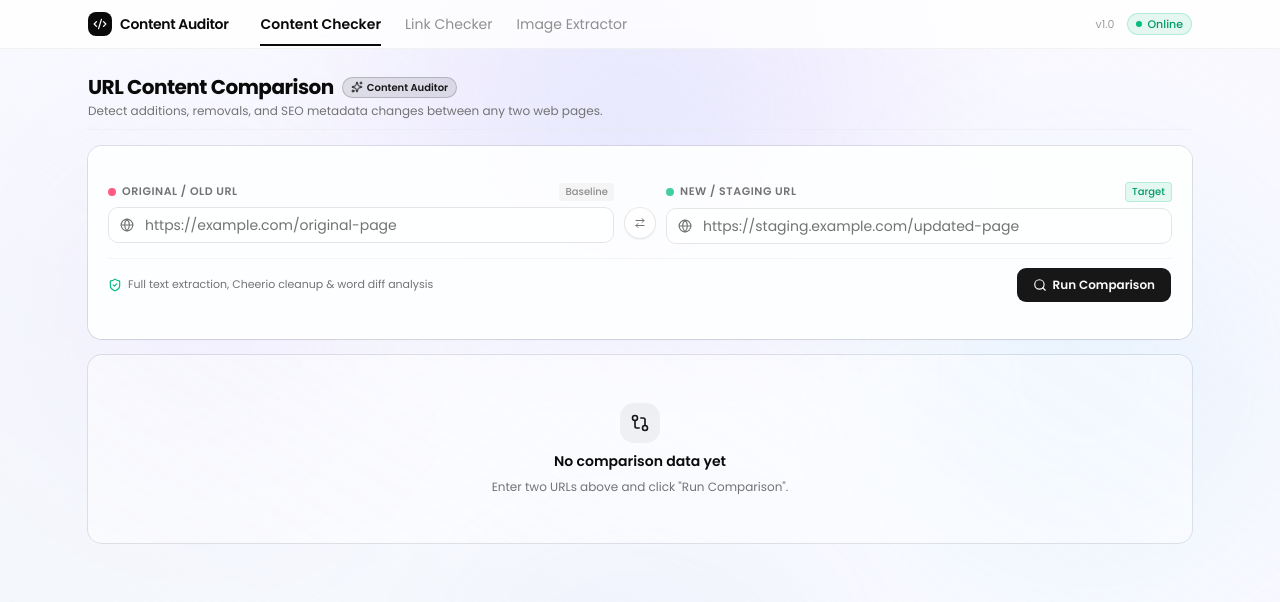
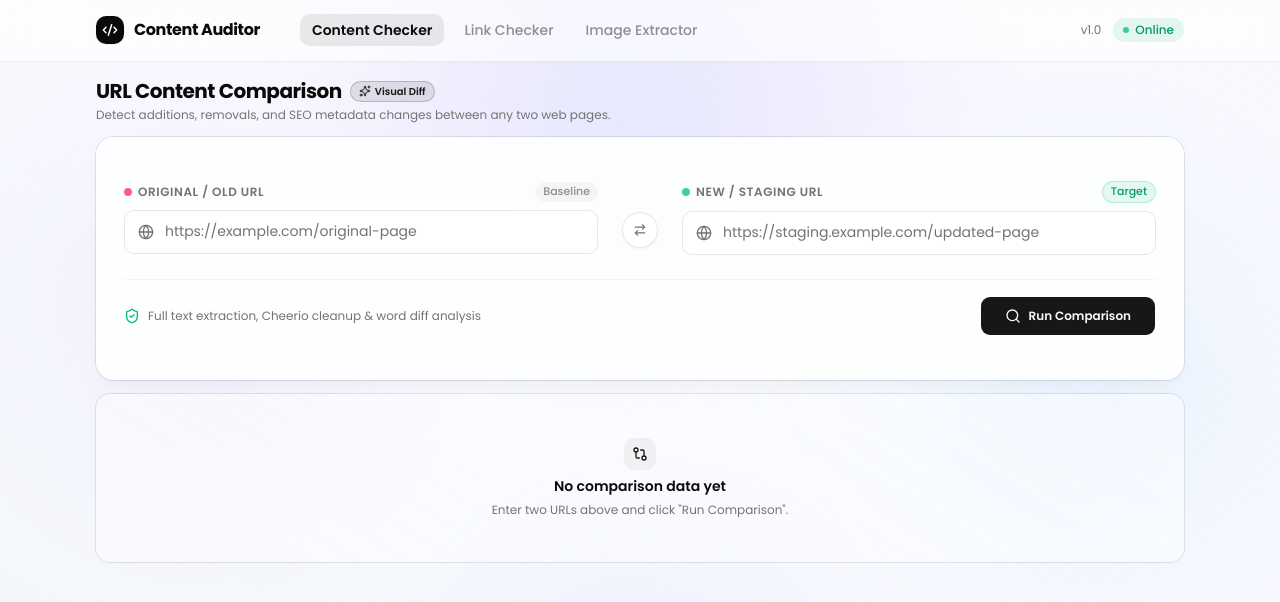
Before and after one commit to KRISH826/content-url-checker, a Next.js app in the folder url-app/: page / in a window 1280 px wide. Shown: the top 602 px of the page. Built offline with nearby package versions, Linux system fonts and the light colour scheme.

Commit message:
feat: add common UI components including Header, InputCard, ComparePage, and DiffResult

```diff
--- a/url-app/components/common/ComparePage.tsx
+++ b/url-app/components/common/ComparePage.tsx
@@ -57,23 +57,21 @@ const ComparePage = () => {
                 <div className="absolute -bottom-24 left-1/2 -translate-x-1/2 w-[700px] h-[400px] rounded-full bg-[radial-gradient(circle,rgba(99,102,241,0.1)_0%,transparent_70%)] blur-3xl" />
             </div>
 
-            <main className="max-w-6xl mx-auto px-4 sm:px-6 py-5 sm:py-6 space-y-4">
+            <main className="max-w-6xl mx-auto px-4 sm:px-6 lg:px-8 pt-3 sm:pt-4 pb-12 space-y-3.5">
                 {/* Compact Page Header */}
-                <header className="flex flex-col sm:flex-row sm:items-center justify-between gap-2 pb-2.5 border-b border-border/40">
-                    <div className="space-y-0.5">
+                <header className="space-y-0.5">
                     <div className="flex items-center gap-2">
-                            <h1 className="text-lg sm:text-xl font-bold tracking-tight">
+                        <h1 className="text-lg sm:text-xl font-bold tracking-tight text-foreground">
                             URL Content Comparison
                         </h1>
                         <span className="inline-flex items-center gap-1 px-2 py-0.5 rounded-full text-[10px] font-semibold bg-primary/10 text-primary border border-primary/20">
                             <Sparkles className="size-3" />
-                                Content Auditor
+                            Visual Diff
                         </span>
                     </div>
                     <p className="text-xs text-muted-foreground">
                         Detect additions, removals, and SEO metadata changes between any two web pages.
                     </p>
-                    </div>
                 </header>
 
                 {/* Input Card */}
--- a/url-app/components/common/DiffResult.tsx
+++ b/url-app/components/common/DiffResult.tsx
@@ -208,10 +208,10 @@ const DiffResult: React.FC<{ data?: DiffData | null }> = ({ data }) => {
 
     if (!data) {
         return (
-            <Card className="border-dashed border-border/80 bg-card/40 py-12 text-center">
-                <CardContent className="flex flex-col items-center justify-center space-y-2">
-                    <div className="size-10 rounded-xl bg-primary/5 flex items-center justify-center text-muted-foreground">
-                        <GitCompare className="size-5 text-primary" />
+            <Card className="border-dashed border-border/80 bg-card/40 py-6 sm:py-7 text-center rounded-xl">
+                <CardContent className="flex flex-col items-center justify-center space-y-1.5 p-4">
+                    <div className="size-8 rounded-lg bg-primary/5 flex items-center justify-center text-muted-foreground">
+                        <GitCompare className="size-4 text-primary" />
                     </div>
                     <p className="text-sm font-semibold text-foreground">No comparison data yet</p>
                     <p className="text-xs text-muted-foreground">Enter two URLs above and click &quot;Run Comparison&quot;.</p>
--- a/url-app/components/common/Header.tsx
+++ b/url-app/components/common/Header.tsx
@@ -9,15 +9,15 @@ interface HeaderProps {
 
 export const Header: React.FC<HeaderProps> = ({ activeTab = "content" }) => {
     return (
-        <header className="sticky top-0 z-50 w-full border-b border-border/50 bg-background/80 backdrop-blur-md">
-            <div className="max-w-6xl mx-auto px-4 sm:px-6 h-12 flex items-center justify-between gap-6">
+        <header className="sticky border-b border-gray-50 shadow-xs top-0 z-50 w-full bg-background/60 backdrop-blur-md">
+            <div className="max-w-6xl mx-auto px-4 sm:px-6 lg:px-8 h-15 flex items-center justify-between gap-6">
                 {/* Brand / Logo */}
-                <div className="flex items-center gap-6 sm:gap-8">
+                <div className="flex items-center gap-8 lg:gap-10">
                     <Link
                         href="/"
-                        className="flex items-center gap-2 text-foreground font-semibold text-sm tracking-tight hover:opacity-80 transition-opacity"
+                        className="flex items-center gap-2.5 text-foreground font-semibold text-sm sm:text-base tracking-tight hover:opacity-85 transition-opacity"
                     >
-                        <div className="size-6 rounded-md bg-foreground text-background flex items-center justify-center font-bold">
+                        <div className="size-7 rounded-lg bg-foreground text-background flex items-center justify-center font-bold shadow-xs">
                             <svg
                                 viewBox="0 0 24 24"
                                 fill="none"
@@ -25,60 +25,57 @@ export const Header: React.FC<HeaderProps> = ({ activeTab = "content" }) => {
                                 strokeWidth="2.2"
                                 strokeLinecap="round"
                                 strokeLinejoin="round"
-                                className="size-3.5"
+                                className="size-4"
                             >
                                 <path d="m18 16 4-4-4-4" />
                                 <path d="m6 8-4 4 4 4" />
                                 <path d="m14.5 4-5 16" />
                             </svg>
                         </div>
-                        <span className="font-semibold text-sm tracking-tight">Content Auditor</span>
+                        <span className="font-bold tracking-tight">Content Auditor</span>
                     </Link>
 
-                    {/* Navigation Menu */}
-                    <nav className="flex items-center gap-4 sm:gap-6 text-xs sm:text-sm">
+                    {/* Navigation Menu (clean, borderless, seamless tabs) */}
+                    <nav className="flex items-center gap-1 sm:gap-2 text-xs sm:text-sm">
                         <Link
                             href="/"
-                            className={`relative py-3 transition-colors ${
-                                activeTab === "content"
-                                    ? "text-foreground font-semibold after:absolute after:bottom-0 after:inset-x-0 after:h-0.5 after:bg-foreground"
-                                    : "text-muted-foreground hover:text-foreground"
-                            }`}
+                            className={`px-3 py-1.5 rounded-lg transition-all ${activeTab === "content"
+                                ? "bg-foreground/8 text-foreground font-semibold"
+                                : "text-muted-foreground hover:text-foreground hover:bg-foreground/4 font-medium"
+                                }`}
                         >
                             Content Checker
                         </Link>
 
                         <button
                             type="button"
-                            className={`relative py-3 transition-colors cursor-pointer ${
-                                activeTab === "links"
-                                    ? "text-foreground font-semibold after:absolute after:bottom-0 after:inset-x-0 after:h-0.5 after:bg-foreground"
-                                    : "text-muted-foreground/80 hover:text-foreground"
-                            }`}
+                            className={`px-3 py-1.5 rounded-lg transition-all cursor-pointer ${activeTab === "links"
+                                ? "bg-foreground/8 text-foreground font-semibold"
+                                : "text-muted-foreground/80 hover:text-foreground hover:bg-foreground/4 font-medium"
+                                }`}
                         >
                             Link Checker
                         </button>
 
                         <button
                             type="button"
-                            className={`relative py-3 transition-colors cursor-pointer ${
-                                activeTab === "images"
-                                    ? "text-foreground font-semibold after:absolute after:bottom-0 after:inset-x-0 after:h-0.5 after:bg-foreground"
-                                    : "text-muted-foreground/80 hover:text-foreground"
-                            }`}
+                            className={`px-3 py-1.5 rounded-lg transition-all cursor-pointer ${activeTab === "images"
+                                ? "bg-foreground/8 text-foreground font-semibold"
+                                : "text-muted-foreground/80 hover:text-foreground hover:bg-foreground/4 font-medium"
+                                }`}
                         >
                             Image Extractor
                         </button>
                     </nav>
                 </div>
 
-                {/* Right side status / meta */}
+                {/* Right side status */}
                 <div className="flex items-center gap-3">
-                    <span className="text-[11px] font-mono text-muted-foreground/70 hidden sm:inline">
+                    <span className="text-xs font-mono text-muted-foreground hidden sm:inline">
                         v1.0
                     </span>
-                    <span className="inline-flex items-center gap-1.5 px-2 py-0.5 rounded-full text-[11px] font-medium text-emerald-600 dark:text-emerald-400 bg-emerald-500/10 border border-emerald-500/20">
-                        <span className="size-1.5 rounded-full bg-emerald-500" />
+                    <span className="inline-flex items-center gap-1.5 px-2.5 py-1 rounded-full text-xs font-medium text-emerald-600 dark:text-emerald-400 bg-emerald-500/10">
+                        <span className="size-1.5 rounded-full bg-emerald-500 animate-pulse" />
                         Online
                     </span>
                 </div>
--- a/url-app/components/common/InputCard.tsx
+++ b/url-app/components/common/InputCard.tsx
@@ -34,67 +34,67 @@ const InputCard: React.FC<InputCardProps> = ({ onCompare, isLoading = false }) =
     };
 
     return (
-        <Card className="border-border/60 shadow-xs backdrop-blur-md bg-card/90 rounded-xl">
-            <CardContent className="p-4 sm:p-5">
-                <form onSubmit={handleSubmit} className="space-y-3.5">
-                    <div className="flex flex-col lg:flex-row items-center gap-2.5 relative">
+        <Card className="border-border/60 shadow-lg shadow-black/3 backdrop-blur-md bg-card/90 rounded-2xl">
+            <CardContent className="p-6 sm:p-7">
+                <form onSubmit={handleSubmit} className="space-y-6">
+                    <div className="flex flex-col lg:flex-row items-center gap-4 sm:gap-6 relative">
                         {/* Old / Production URL */}
-                        <div className="w-full flex-1 space-y-1.5">
+                        <div className="w-full flex-1 space-y-2">
                             <div className="flex items-center justify-between">
-                                <label className="text-[11px] font-semibold uppercase tracking-wider text-muted-foreground flex items-center gap-1.5">
+                                <label className="text-xs font-semibold uppercase tracking-wider text-muted-foreground flex items-center gap-1.5">
                                     <span className="size-2 rounded-full bg-rose-500 inline-block animate-pulse" />
                                     Original / Old URL
                                 </label>
-                                <span className="text-[10px] font-medium text-muted-foreground/80 px-1.5 py-0.5 rounded bg-muted">
+                                <span className="text-[11px] font-medium text-muted-foreground/80 px-2 py-0.5 rounded-full bg-muted">
                                     Baseline
                                 </span>
                             </div>
                             <div className="relative flex items-center">
-                                <Globe className="absolute left-3 size-3.5 text-muted-foreground pointer-events-none" />
+                                <Globe className="absolute left-3.5 size-4 text-muted-foreground pointer-events-none" />
                                 <Input
                                     type="url"
                                     placeholder="https://example.com/original-page"
                                     value={oldUrl}
                                     onChange={(e) => setOldUrl(e.target.value)}
-                                    className="pl-9 h-9 text-xs sm:text-sm bg-background/90 transition-all font-mono"
+                                    className="pl-10 h-11 text-sm bg-background/90 transition-all font-mono"
                                     required
                                 />
                             </div>
                         </div>
 
                         {/* Swap Button */}
-                        <div className="flex items-center justify-center pt-3 lg:pt-5">
+                        <div className="flex items-center justify-center pt-4 lg:pt-6">
                             <Button
                                 type="button"
                                 variant="outline"
                                 size="icon"
                                 onClick={handleSwap}
                                 title="Swap URLs"
-                                className="size-8 rounded-full border-border/80 hover:bg-muted transition-transform active:scale-95 shadow-xs cursor-pointer"
+                                className="size-9 rounded-full border-border/80 hover:bg-muted transition-transform active:scale-95 shadow-xs cursor-pointer"
                             >
-                                <ArrowRightLeft className="size-3 text-muted-foreground" />
+                                <ArrowRightLeft className="size-3.5 text-muted-foreground" />
                             </Button>
                         </div>
 
                         {/* New / Staging URL */}
-                        <div className="w-full flex-1 space-y-1.5">
+                        <div className="w-full flex-1 space-y-2">
                             <div className="flex items-center justify-between">
-                                <label className="text-[11px] font-semibold uppercase tracking-wider text-muted-foreground flex items-center gap-1.5">
+                                <label className="text-xs font-semibold uppercase tracking-wider text-muted-foreground flex items-center gap-1.5">
                                     <span className="size-2 rounded-full bg-emerald-500 inline-block animate-pulse" />
                                     New / Staging URL
                                 </label>
-                                <span className="text-[10px] font-medium text-emerald-600 dark:text-emerald-400 px-1.5 py-0.5 rounded bg-emerald-500/10 border border-emerald-500/20">
+                                <span className="text-[11px] font-medium text-emerald-600 dark:text-emerald-400 px-2 py-0.5 rounded-full bg-emerald-500/10 border border-emerald-500/20">
                                     Target
                                 </span>
                             </div>
                             <div className="relative flex items-center">
-                                <Globe className="absolute left-3 size-3.5 text-muted-foreground pointer-events-none" />
+                                <Globe className="absolute left-3.5 size-4 text-muted-foreground pointer-events-none" />
                                 <Input
                                     type="url"
                                     placeholder="https://staging.example.com/updated-page"
                                     value={newUrl}
                                     onChange={(e) => setNewUrl(e.target.value)}
-                                    className="pl-9 h-9 text-xs sm:text-sm bg-background/90 transition-all font-mono"
+                                    className="pl-10 h-11 text-sm bg-background/90 transition-all font-mono"
                                     required
                                 />
                             </div>
@@ -102,26 +102,26 @@ const InputCard: React.FC<InputCardProps> = ({ onCompare, isLoading = false }) =
                     </div>
 
                     {/* Action Row */}
-                    <div className="flex flex-col sm:flex-row items-center justify-between gap-3 pt-2 border-t border-border/40">
-                        <div className="flex items-center gap-1.5 text-[11px] text-muted-foreground">
-                            <ShieldCheck className="size-3.5 text-emerald-500" />
+                    <div className="flex flex-col sm:flex-row items-center justify-between gap-4 pt-4 border-t border-border/40">
+                        <div className="flex items-center gap-2 text-xs text-muted-foreground">
+                            <ShieldCheck className="size-4 text-emerald-500" />
                             <span>Full text extraction, Cheerio cleanup & word diff analysis</span>
                         </div>
 
-                        <div className="flex items-center gap-2 w-full sm:w-auto">
+                        <div className="flex items-center gap-3 w-full sm:w-auto">
                             <Button
                                 type="submit"
                                 disabled={isLoading}
-                                className="w-full sm:w-auto h-9 px-4 gap-1.5 text-xs font-semibold transition-all cursor-pointer"
+                                className="w-full sm:w-auto h-10 px-6 gap-2 text-xs font-semibold transition-all cursor-pointer"
                             >
                                 {isLoading ? (
                                     <>
-                                        <span className="size-3.5 border-2 border-primary-foreground border-t-transparent rounded-full animate-spin" />
+                                        <span className="size-4 border-2 border-primary-foreground border-t-transparent rounded-full animate-spin" />
                                         Analyzing Content...
                                     </>
                                 ) : (
                                     <>
-                                        <Search className="size-3.5" />
+                                        <Search className="size-4" />
                                         Run Comparison
                                     </>
                                 )}
```
Lines whose indentation alone changed are shown as unchanged.
